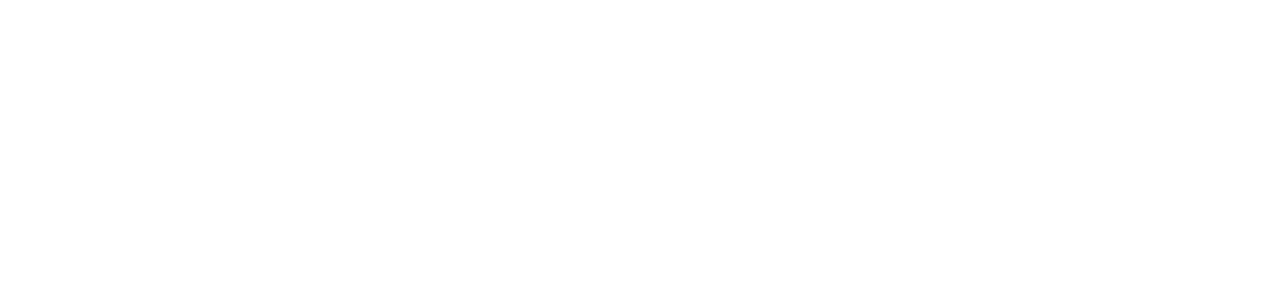
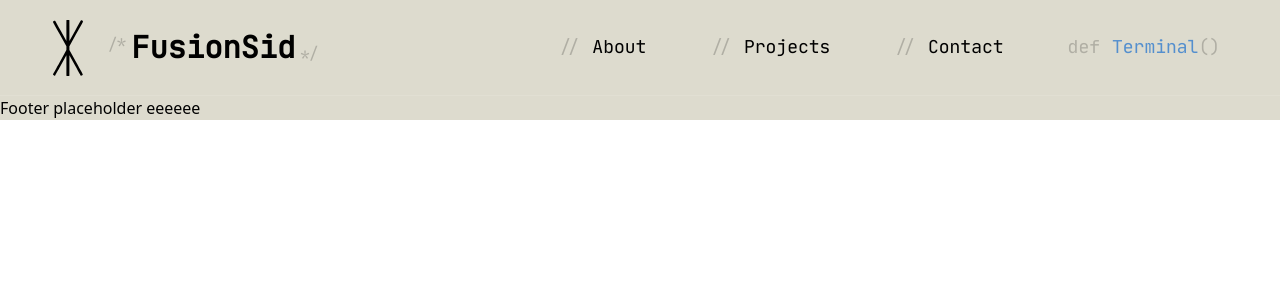
Before and after one commit to FusionSid/FusionSid-Website, a React (Create React App) app: page /about in a window 1280 px wide. Shown: the top 300 px of the page. Built offline with nearby package versions, Linux system fonts and the light colour scheme.

Commit message:
feat: auto add nav bar and footer to each page

```diff
--- a/src/App.css
+++ b/src/App.css
@@ -25,3 +25,7 @@
 		),
 		linear-gradient(to bottom, rgba(0, 0, 0, 0.05) 0.4px, transparent 0.4px);
 }
+
+body::-webkit-scrollbar {
+	display: none;
+}
--- a/src/App.tsx
+++ b/src/App.tsx
@@ -1,16 +1,35 @@
+// hooks
+import { useState, useEffect } from "react";
+
 // import router
 import { BrowserRouter, Routes, Route } from "react-router-dom";
 
 // import pages
 import * as pages from "./pages";
 
+// import footer and navbar
+import { Navbar, Footer } from "./components";
+
+// dark mode
+import { NavbarLinks, isDarkMode } from "./constants";
+
 // import base css
 import "./App.css";
 
 function App() {
+	const [darkMode, setDarkMode] = useState(isDarkMode());
+
+	useEffect(() => {
+		const darkModeUpdateHandler = (event: StorageEvent) => {
+			setDarkMode(localStorage.theme);
+		};
+		window.addEventListener("storage", darkModeUpdateHandler);
+	});
+
 	return (
-        <>
+		<div className={`${darkMode === "dark" ? "dark " : ""}`}>
 			<BrowserRouter>
+				<Navbar navlinks={NavbarLinks} />
 				<Routes>
 					<Route path="/" element={<pages.Home />}></Route>
 					<Route path="/about" element={<pages.About />}></Route>
@@ -25,8 +44,9 @@
 					></Route>
 					<Route path="/*" element={<pages.NotFound404 />}></Route>
 				</Routes>
+				<Footer />
 			</BrowserRouter>
-        </>
+		</div>
 	);
 }
 
--- a/src/components/footer.tsx
+++ b/src/components/footer.tsx
@@ -1,3 +1,3 @@
 export default function Footer() {
-    return <></>;
+    return <div className="bg-bglight dark:bg-bgdark transition-colors duration-1000">Footer placeholder eeeeee</div>;
 }
--- a/src/components/navbar.tsx
+++ b/src/components/navbar.tsx
@@ -57,7 +57,7 @@
 
     return (
         <>
-            <nav className="w-full h-24 items-center justify-between flex py-6 border-b-[0.1px] border-opacity-10 border-white mb-3">
+            <nav className="transition-colors duration-1000 bg-bglight dark:bg-bgdark w-full h-24 items-center justify-between flex py-6 border-b-[0.1px] border-opacity-10 border-white">
                 <div className="h-24 items-center justify-between flex">
                     <svg
                         xmlns="http://www.w3.org/2000/svg"
--- a/src/pages/home.tsx
+++ b/src/pages/home.tsx
@@ -1,6 +1,6 @@
-import { Navbar, Hero, Footer } from "../components";
-import { NavbarLinks, isDarkMode } from "../constants";
-import { useEffect, useState } from "react";
+import { Hero } from "../components";
+
+import { useEffect } from "react";
 
 export default function Home() {
 	let keylog: Array<string> = [];
@@ -22,22 +22,9 @@
 		};
 	});
 
-    const [darkMode, setDarkMode] = useState(isDarkMode());
-
-    useEffect(() => {
-        const darkModeUpdateHandler = (event: StorageEvent) => {
-            setDarkMode(localStorage.theme);
-        };
-        window.addEventListener("storage", darkModeUpdateHandler);
-    });
-
 	return (
-        <div className={darkMode === "dark" ? "dark" : ""}>
 		<div className="antialiased transition-colors duration-1000 bg-bglight dark:bg-bgdark">
-                <Navbar navlinks={NavbarLinks} />
 			<Hero />
-                <Footer />
-            </div>
 		</div>
 	);
 }
```
Lines whose indentation alone changed are shown as unchanged.
